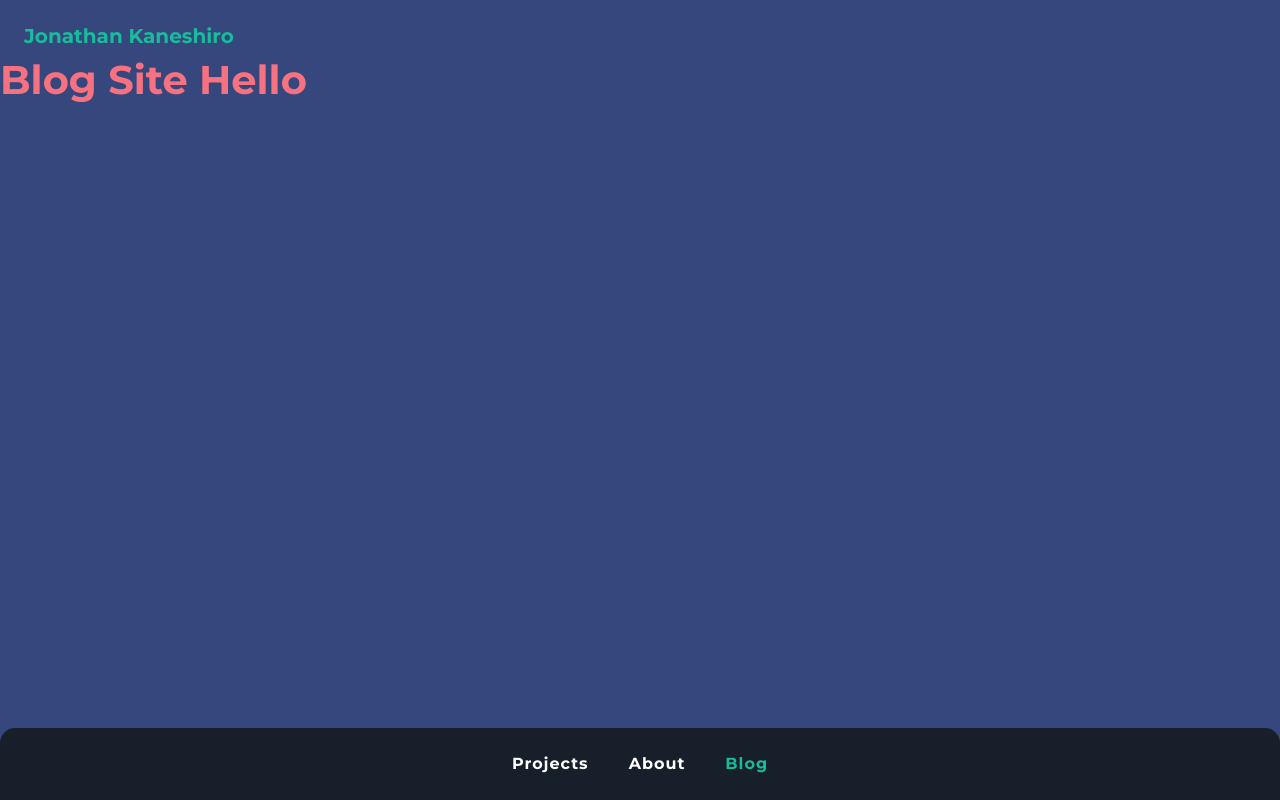
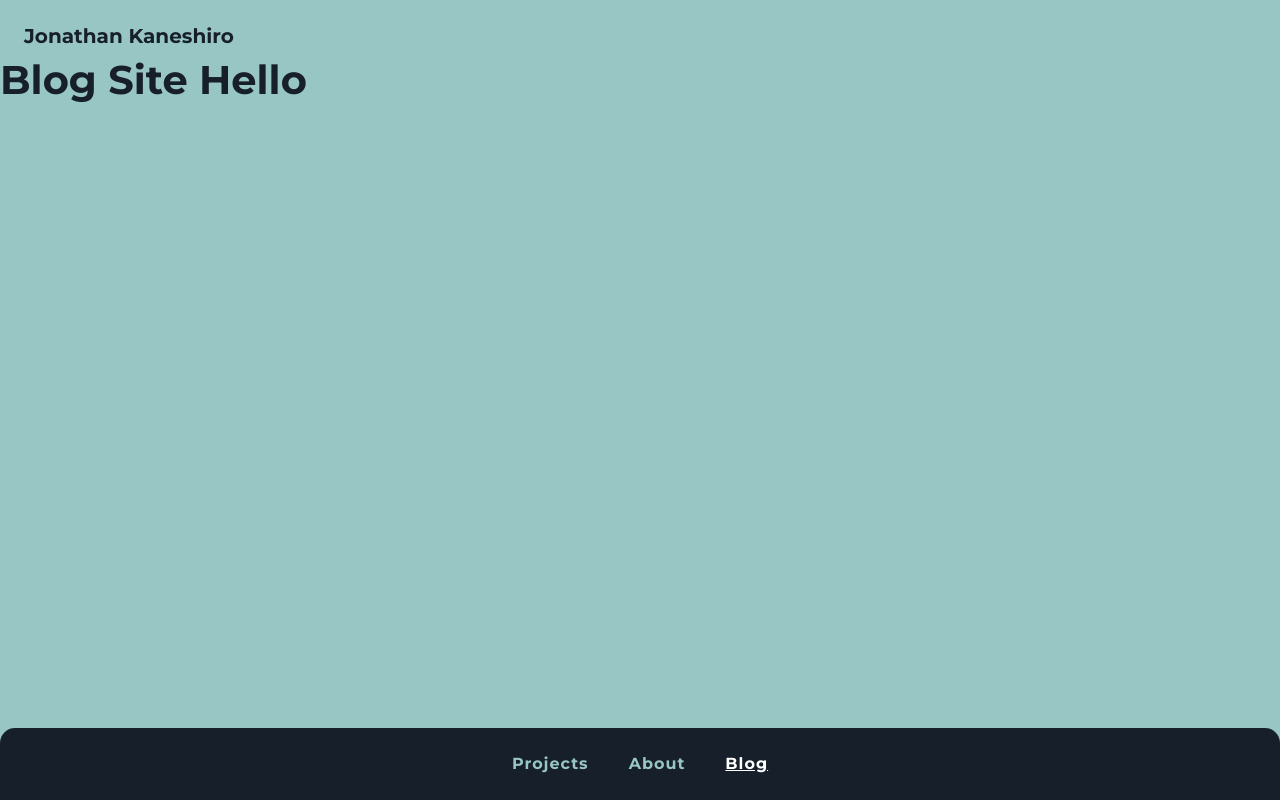
Before and after one commit to jkane002/jkane002_v2, a Django app: page /blog/ in a window 1280 px wide. Run offline with Django 3.2, Linux system fonts and the light colour scheme; data that the repository does not hold is empty; some libraries are stand-ins or nearby versions.

Commit message:
Added styling for blog posts, changed overall color palette

```diff
--- a/base/static/css/styles.css
+++ b/base/static/css/styles.css
@@ -6,7 +6,7 @@
 
  html, body {
     font-family: 'Lato';
-    background-color: #35477D;
+    background-color: #98C6C5;
     margin: 0;
     padding: 0;
     height: 90%;
@@ -20,14 +20,24 @@
   h6 {
     font-weight: 700;
     font-family: 'Montserrat';
-    color: #F67280;
+    color:  #17202A;
   }
 
   p {
+    color: #17202A ;
     padding-left: 2rem;
     padding-right: 2rem;
     padding-top: .5rem;
     padding-bottom: .5rem;
+  }
+
+
+  a {
+    color: #17202A;
+  }
+
+  a:focus, a:hover, a:active {
+    color: #17202A;
   }
 
   ul.no-bullets {
@@ -102,20 +112,21 @@
 
   /* background text color */
   #mainNav .navbar-nav li.nav-item a.nav-link {
-    color: #fff;
+    color: #98C6C5;
   }
 
   /* hover color */
   #mainNav .navbar-nav li.nav-item a.nav-link:hover {
-    color: #18BC9C;
+    color: #fff;
   }
   /* pressed down color */
   #mainNav .navbar-nav li.nav-item a.nav-link:active, #mainNav .navbar-nav li.nav-item a.nav-link:focus {
-    color: #fff;
+    color: #98C6C5;
   }
   /* active link */
   #mainNav .navbar-nav li.nav-item a.nav-link.active {
-    color: #18BC9C;
+    color: #fff;
+    text-decoration: underline;
   }
 
   #mainNav .navbar-toggler {
@@ -138,7 +149,7 @@
     }
     /*  */
     #mainNav .navbar-nav > li.nav-item > a.nav-link.active {
-      color: #18BC9C;
+      color: #fff;
       /* background: #000; */
     }
     /* #mainNav .navbar-nav > li.nav-item > a.nav-link.active:active, #mainNav .navbar-nav > li.nav-item > a.nav-link.active:focus, #mainNav .navbar-nav > li.nav-item > a.nav-link.active:hover {
@@ -328,13 +339,6 @@
     color: #fff;
   } */
 
-  a {
-    color: #18BC9C;
-  }
-
-  a:focus, a:hover, a:active {
-    color: #128f76;
-  }
 
   .btn {
     border-width: 2px;
```
Also changed, not shown: other parts of base/static/css/styles.css (+72 -0 lines).
